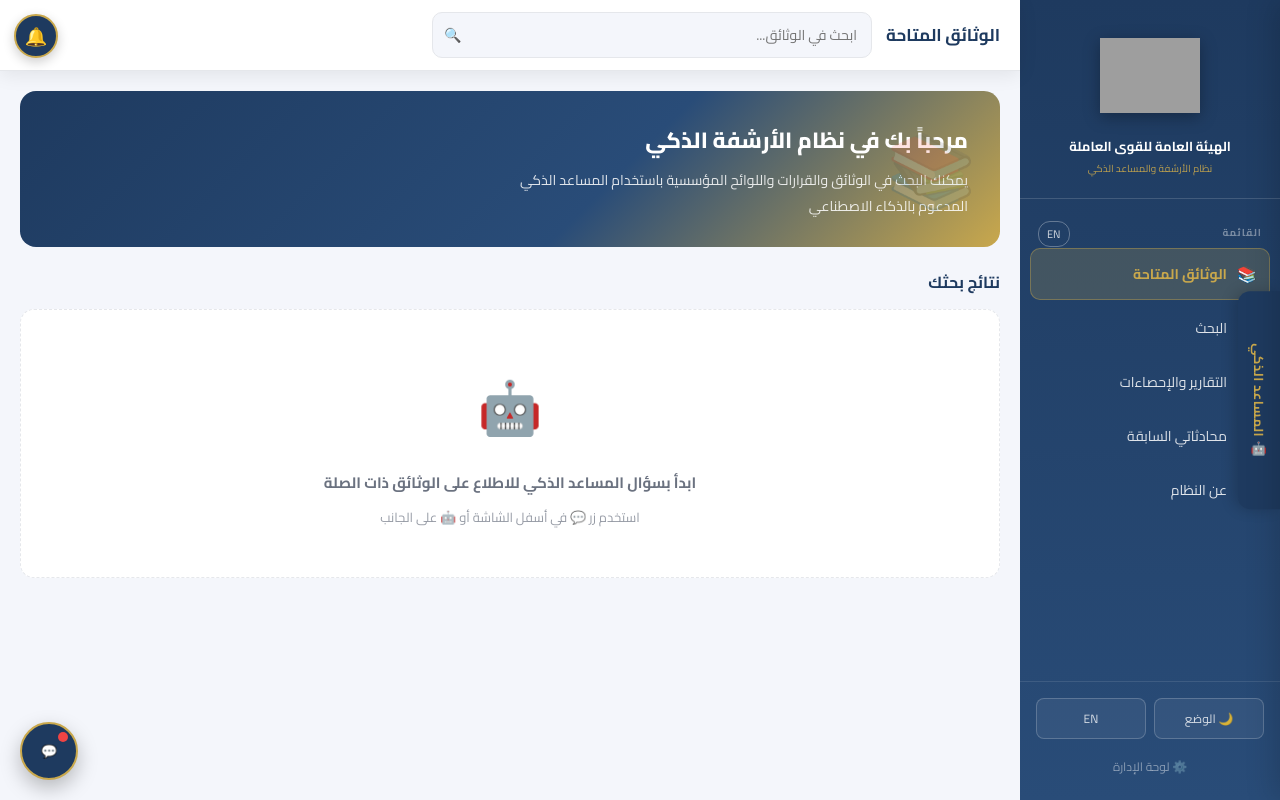
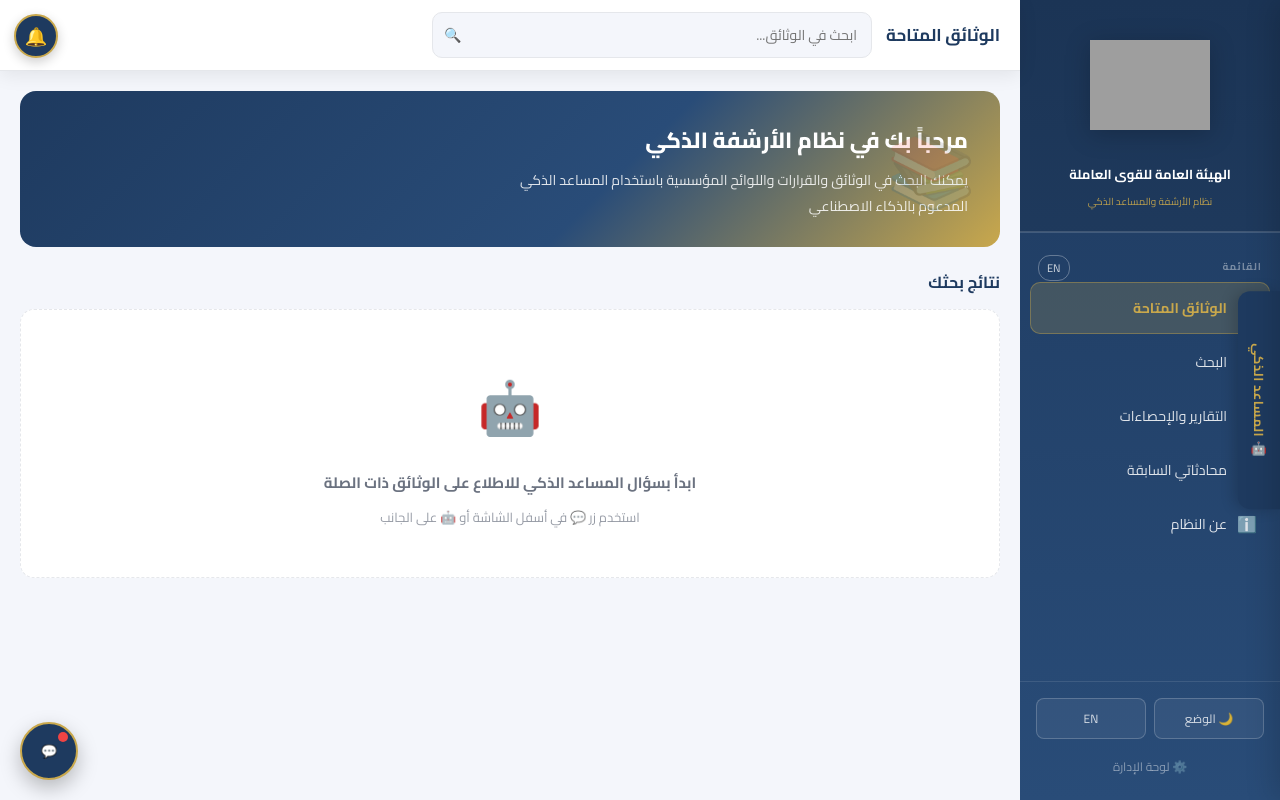
Before and after one commit to engsanad60/pam-archive, a FastAPI app: page / in a window 1280 px wide. Run offline with FastAPI, Linux system fonts and the light colour scheme; grey boxes are pictures that could not be loaded.

Commit message:
fix: use local /static/images/pam-logo.png with external URL fallback in all pages
Made-with: Cursor

```diff
--- a/templates/admin.html
+++ b/templates/admin.html
@@ -4,7 +4,7 @@
   <meta charset="UTF-8" />
   <meta name="viewport" content="width=device-width, initial-scale=1.0" />
   <title>الهيئة العامة للقوى العاملة - نظام الأرشفة الذكي</title>
-  <link rel="icon" href="https://www.manpower.gov.kw/ImageProxy.ashx?path=/Images/Picture6.png" type="image/png">
+  <link rel="icon" href="/static/images/pam-logo.png" type="image/png">
   <link rel="preconnect" href="https://fonts.googleapis.com">
   <link rel="preconnect" href="https://fonts.gstatic.com" crossorigin>
   <link href="https://fonts.googleapis.com/css2?family=Cairo:wght@400;600;700;800&display=swap" rel="stylesheet">
@@ -48,7 +48,7 @@
   <div class="app">
     <aside class="side">
       <div class="brand" style="display:flex;gap:10px;align-items:center">
-        <img src="https://www.manpower.gov.kw/ImageProxy.ashx?path=/Images/Picture6.png"
+        <img src="/static/images/pam-logo.png" onerror="this.onerror=null;this.src='/static/images/pam-logo.png' onerror="this.onerror=null;this.src='https://www.manpower.gov.kw/ImageProxy.ashx?path=/Images/Picture6.png'""
              alt="PAM" style="height:48px;width:auto;object-fit:contain;filter:brightness(1.2)"
              onerror="this.onerror=null;this.outerHTML='<div style=\'width:40px;height:40px;background:#c9a84c;border-radius:50%;display:flex;align-items:center;justify-content:center;color:#1a2f4e;font-weight:bold;font-size:13px;\'>PAM</div>'">
         <div><h1 id="systemName" style="margin:0;font-size:13px;line-height:1.3">الهيئة العامة للقوى العاملة</h1><div style="font-size:10px;color:rgba(255,255,255,.5)">نظام الأرشفة الذكي</div></div>
--- a/templates/admin_archive.html
+++ b/templates/admin_archive.html
@@ -4,7 +4,7 @@
   <meta charset="UTF-8" />
   <meta name="viewport" content="width=device-width, initial-scale=1.0" />
   <title>إدارة الأرشيف - الهيئة العامة للقوى العاملة</title>
-  <link rel="icon" href="https://www.manpower.gov.kw/ImageProxy.ashx?path=/Images/Picture6.png" type="image/png">
+  <link rel="icon" href="/static/images/pam-logo.png" type="image/png">
   <script src="/static/translations.js"></script>
   <link rel="preconnect" href="https://fonts.googleapis.com">
   <link rel="preconnect" href="https://fonts.gstatic.com" crossorigin>
--- a/templates/admin_dashboard.html
+++ b/templates/admin_dashboard.html
@@ -3,7 +3,7 @@
 <head>
   <meta charset="UTF-8"/><meta name="viewport" content="width=device-width,initial-scale=1.0"/>
   <title>لوحة الإدارة - الهيئة العامة للقوى العاملة</title>
-  <link rel="icon" href="https://www.manpower.gov.kw/ImageProxy.ashx?path=/Images/Picture6.png" type="image/png">
+  <link rel="icon" href="/static/images/pam-logo.png" type="image/png">
   <link rel="preconnect" href="https://fonts.googleapis.com">
   <link href="https://fonts.googleapis.com/css2?family=Cairo:wght@400;600;700;800&display=swap" rel="stylesheet">
   <script src="/static/translations.js"></script>
--- a/templates/admin_departments.html
+++ b/templates/admin_departments.html
@@ -4,7 +4,7 @@
   <meta charset="UTF-8"/>
   <meta name="viewport" content="width=device-width,initial-scale=1.0"/>
   <title>الإدارات والأقسام - الهيئة العامة للقوى العاملة</title>
-  <link rel="icon" href="https://www.manpower.gov.kw/ImageProxy.ashx?path=/Images/Picture6.png" type="image/png">
+  <link rel="icon" href="/static/images/pam-logo.png" type="image/png">
   <link rel="preconnect" href="https://fonts.googleapis.com">
   <link href="https://fonts.googleapis.com/css2?family=Cairo:wght@400;600;700;800&display=swap" rel="stylesheet">
   <script src="/static/translations.js"></script>
--- a/templates/admin_logs.html
+++ b/templates/admin_logs.html
@@ -4,7 +4,7 @@
   <meta charset="UTF-8" />
   <meta name="viewport" content="width=device-width, initial-scale=1.0" />
   <title>سجل المحادثات - الهيئة العامة للقوى العاملة</title>
-  <link rel="icon" href="https://www.manpower.gov.kw/ImageProxy.ashx?path=/Images/Picture6.png" type="image/png">
+  <link rel="icon" href="/static/images/pam-logo.png" type="image/png">
   <link rel="preconnect" href="https://fonts.googleapis.com">
   <link href="https://fonts.googleapis.com/css2?family=Cairo:wght@400;600;700;800&display=swap" rel="stylesheet">
   <script src="/static/translations.js"></script>
--- a/templates/admin_settings.html
+++ b/templates/admin_settings.html
@@ -3,7 +3,7 @@
 <head>
   <meta charset="UTF-8"/><meta name="viewport" content="width=device-width,initial-scale=1.0"/>
   <title>الإعدادات - الهيئة العامة للقوى العاملة</title>
-  <link rel="icon" href="https://www.manpower.gov.kw/ImageProxy.ashx?path=/Images/Picture6.png" type="image/png">
+  <link rel="icon" href="/static/images/pam-logo.png" type="image/png">
   <link rel="preconnect" href="https://fonts.googleapis.com">
   <link href="https://fonts.googleapis.com/css2?family=Cairo:wght@400;600;700;800&display=swap" rel="stylesheet">
   <script src="/static/translations.js"></script>
--- a/templates/admin_sidebar.html
+++ b/templates/admin_sidebar.html
@@ -13,8 +13,8 @@ if (typeof LangManager === 'undefined') {
   .admin-layout{display:grid;grid-template-columns:260px 1fr;min-height:100vh}
   .admin-sidebar{background:linear-gradient(180deg,#1e3a5f 0%,#1a3256 100%);color:#fff;display:flex;flex-direction:column;position:sticky;top:0;height:100vh;overflow-y:auto}
   .asb-brand{padding:0;border-bottom:1px solid rgba(255,255,255,.15)}
-  .asb-header{display:flex;flex-direction:column;align-items:center;justify-content:center;padding:25px 15px 18px;text-align:center;gap:12px}
-  .asb-sidebar-logo{width:100px;height:100px;object-fit:contain;filter:drop-shadow(0 4px 8px rgba(0,0,0,.3));transition:transform .3s ease}
+  .asb-header{display:flex!important;flex-direction:column!important;align-items:center!important;justify-content:center!important;padding:25px 10px 20px!important;text-align:center!important;background:rgba(0,0,0,.1)!important}
+  .asb-sidebar-logo{width:120px!important;height:120px!important;object-fit:contain!important;display:block!important;margin:0 auto 12px auto!important;filter:drop-shadow(0 4px 12px rgba(0,0,0,.2))!important;transition:transform .3s ease}
   .asb-sidebar-logo:hover{transform:scale(1.05)}
   .asb-title{display:flex;flex-direction:column;align-items:center;gap:4px}
   .asb-name{font-size:13px;font-weight:700;color:#fff;font-family:'Cairo',sans-serif;line-height:1.4;text-align:center}
@@ -39,7 +39,7 @@ if (typeof LangManager === 'undefined') {
 <aside class="admin-sidebar">
   <div class="asb-brand">
     <div class="asb-header">
-      <img src="https://www.manpower.gov.kw/ImageProxy.ashx?path=/Images/Picture6.png"
+      <img src="/static/images/pam-logo.png" onerror="this.onerror=null;this.src='/static/images/pam-logo.png' onerror="this.onerror=null;this.src='https://www.manpower.gov.kw/ImageProxy.ashx?path=/Images/Picture6.png'""
            alt="PAM Logo"
            class="asb-sidebar-logo"
            onerror="this.onerror=null;this.outerHTML='<div style=\'width:80px;height:80px;background:#c9a84c;border-radius:50%;display:flex;align-items:center;justify-content:center;color:#1a2f4e;font-weight:bold;font-size:20px;\'>PAM</div>'">
--- a/templates/analytics.html
+++ b/templates/analytics.html
@@ -4,7 +4,7 @@
   <meta charset="UTF-8" />
   <meta name="viewport" content="width=device-width, initial-scale=1.0" />
   <title>الهيئة العامة للقوى العاملة - نظام الأرشفة الذكي</title>
-  <link rel="icon" href="https://www.manpower.gov.kw/ImageProxy.ashx?path=/Images/Picture6.png" type="image/png">
+  <link rel="icon" href="/static/images/pam-logo.png" type="image/png">
   <link rel="preconnect" href="https://fonts.googleapis.com">
   <link rel="preconnect" href="https://fonts.gstatic.com" crossorigin>
   <link href="https://fonts.googleapis.com/css2?family=Cairo:wght@400;600;700;800&display=swap" rel="stylesheet">
@@ -62,7 +62,7 @@
 <div class="app">
   <aside class="side">
     <div class="brand" style="gap:10px;background:rgba(255,255,255,.08)">
-      <img src="https://www.manpower.gov.kw/ImageProxy.ashx?path=/Images/Picture6.png"
+      <img src="/static/images/pam-logo.png" onerror="this.onerror=null;this.src='/static/images/pam-logo.png' onerror="this.onerror=null;this.src='https://www.manpower.gov.kw/ImageProxy.ashx?path=/Images/Picture6.png'""
            alt="PAM" style="height:48px;width:auto;object-fit:contain;flex-shrink:0;filter:brightness(1.2)"
            onerror="this.onerror=null;this.outerHTML='<div style=\'width:42px;height:42px;background:#c9a84c;border-radius:50%;display:flex;align-items:center;justify-content:center;color:#1a2f4e;font-weight:bold;font-size:14px;\'>PAM</div>'">
       <div>
--- a/templates/archive.html
+++ b/templates/archive.html
@@ -4,7 +4,7 @@
   <meta charset="UTF-8" />
   <meta name="viewport" content="width=device-width, initial-scale=1.0" />
   <title>الهيئة العامة للقوى العاملة - نظام الأرشفة الذكي</title>
-  <link rel="icon" href="https://www.manpower.gov.kw/ImageProxy.ashx?path=/Images/Picture6.png" type="image/png">
+  <link rel="icon" href="/static/images/pam-logo.png" type="image/png">
   <link rel="preconnect" href="https://fonts.googleapis.com">
   <link rel="preconnect" href="https://fonts.gstatic.com" crossorigin>
   <link href="https://fonts.googleapis.com/css2?family=Cairo:wght@400;600;700;800&display=swap" rel="stylesheet">
@@ -96,7 +96,7 @@
   <div class="app">
     <aside class="side">
       <div class="brand" style="display:flex;gap:10px;align-items:center">
-        <img src="https://www.manpower.gov.kw/ImageProxy.ashx?path=/Images/Picture6.png"
+        <img src="/static/images/pam-logo.png" onerror="this.onerror=null;this.src='/static/images/pam-logo.png' onerror="this.onerror=null;this.src='https://www.manpower.gov.kw/ImageProxy.ashx?path=/Images/Picture6.png'""
              alt="PAM" style="height:48px;width:auto;object-fit:contain;filter:brightness(1.2)"
              onerror="this.onerror=null;this.outerHTML='<div style=\'width:40px;height:40px;background:#c9a84c;border-radius:50%;display:flex;align-items:center;justify-content:center;color:#1a2f4e;font-weight:bold;font-size:13px;\'>PAM</div>'">
         <div><h1 id="systemName" style="margin:0;font-size:13px;line-height:1.3">الهيئة العامة للقوى العاملة</h1><div style="font-size:10px;color:rgba(255,255,255,.5)">نظام الأرشفة الذكي</div></div>
--- a/templates/chat_panel.html
+++ b/templates/chat_panel.html
@@ -30,7 +30,7 @@
 <div id="cpPanel" class="cp-panel" role="complementary" aria-label="المساعد الذكي">
   <div class="cp-head">
     <div style="display:flex;align-items:center;gap:10px">
-      <img src="https://www.manpower.gov.kw/ImageProxy.ashx?path=/Images/Picture6.png"
+      <img src="/static/images/pam-logo.png" onerror="this.onerror=null;this.src='/static/images/pam-logo.png' onerror="this.onerror=null;this.src='https://www.manpower.gov.kw/ImageProxy.ashx?path=/Images/Picture6.png'""
            alt="PAM" style="height:40px;width:auto;object-fit:contain;flex-shrink:0;filter:brightness(1.2)"
            onerror="this.onerror=null;this.outerHTML='<div style=\'width:34px;height:34px;background:#c9a84c;border-radius:50%;display:flex;align-items:center;justify-content:center;color:#1a2f4e;font-weight:bold;font-size:11px;\'>PAM</div>'">
       <div class="cp-head-info">
--- a/templates/chat_widget.html
+++ b/templates/chat_widget.html
@@ -69,7 +69,7 @@
 <section id="cwPanel" class="cw-panel">
   <header id="cwHead" class="cw-head">
     <div style="display:flex;align-items:center;gap:8px">
-      <img src="https://www.manpower.gov.kw/ImageProxy.ashx?path=/Images/Picture6.png"
+      <img src="/static/images/pam-logo.png" onerror="this.onerror=null;this.src='/static/images/pam-logo.png' onerror="this.onerror=null;this.src='https://www.manpower.gov.kw/ImageProxy.ashx?path=/Images/Picture6.png'""
            alt="PAM" style="height:35px;width:auto;object-fit:contain;filter:brightness(1.2)"
            onerror="this.onerror=null;this.outerHTML='<div style=\'width:30px;height:30px;background:#c9a84c;border-radius:50%;display:flex;align-items:center;justify-content:center;color:#1a2f4e;font-weight:bold;font-size:10px;\'>PAM</div>'">
       <div class="cw-title">
--- a/templates/user_portal.html
+++ b/templates/user_portal.html
@@ -4,7 +4,7 @@
   <meta charset="UTF-8"/>
   <meta name="viewport" content="width=device-width,initial-scale=1.0"/>
   <title>الهيئة العامة للقوى العاملة - نظام الأرشفة الذكي</title>
-  <link rel="icon" href="https://www.manpower.gov.kw/ImageProxy.ashx?path=/Images/Picture6.png" type="image/png">
+  <link rel="icon" href="/static/images/pam-logo.png" type="image/png">
   <link rel="preconnect" href="https://fonts.googleapis.com">
   <link rel="preconnect" href="https://fonts.gstatic.com" crossorigin>
   <link href="https://fonts.googleapis.com/css2?family=Cairo:wght@400;600;700;800&display=swap" rel="stylesheet">
@@ -17,12 +17,12 @@
     /* Sidebar */
     .sidebar{background:linear-gradient(180deg,#1e3a5f 0%,#294c78 100%);color:#fff;padding:0;display:flex;flex-direction:column;position:sticky;top:0;height:100vh;overflow-y:auto}
     .sidebar-brand{padding:0;border-bottom:1px solid rgba(255,255,255,.15)}
-    .sidebar-header{display:flex;flex-direction:column;align-items:center;justify-content:center;padding:25px 15px 20px;text-align:center;gap:12px}
-    .sidebar-logo{width:100px;height:100px;object-fit:contain;filter:drop-shadow(0 4px 8px rgba(0,0,0,.3));transition:transform .3s ease}
+    .sidebar-header{display:flex!important;flex-direction:column!important;align-items:center!important;justify-content:center!important;padding:25px 10px 20px!important;text-align:center!important;border-bottom:1px solid rgba(255,255,255,.15)!important;background:rgba(0,0,0,.1)!important}
+    .sidebar-logo{width:120px!important;height:120px!important;object-fit:contain!important;display:block!important;margin:0 auto 12px auto!important;filter:drop-shadow(0 4px 12px rgba(0,0,0,.2))!important;transition:transform .3s ease}
     .sidebar-logo:hover{transform:scale(1.05)}
     .sidebar-title{display:flex;flex-direction:column;align-items:center;gap:4px}
-    .sidebar-title-main{font-size:13px;font-weight:700;color:#fff;font-family:'Cairo',sans-serif;line-height:1.4;text-align:center}
-    .sidebar-title-sub{font-size:10px;font-weight:400;color:#c9a84c;font-family:'Cairo',sans-serif;text-align:center;opacity:.9}
+    .sidebar-title-main{font-size:13px!important;font-weight:700!important;color:#fff!important;line-height:1.5!important;margin-top:8px!important;font-family:'Cairo',sans-serif;text-align:center}
+    .sidebar-title-sub{font-size:10px!important;color:#c9a84c!important;margin-top:3px!important;font-family:'Cairo',sans-serif;text-align:center;opacity:.9}
     .sidebar-nav{flex:1;padding:12px 10px}
     .nav-section-label{font-size:10px;color:rgba(255,255,255,.4);text-transform:uppercase;letter-spacing:1px;padding:12px 8px 6px;font-weight:700}
     .nav-item{display:flex;align-items:center;gap:10px;padding:10px 12px;border-radius:10px;cursor:pointer;font-size:14px;color:rgba(255,255,255,.85);text-decoration:none;transition:all .15s;border:1px solid transparent;margin-bottom:2px}
@@ -119,10 +119,10 @@
 <!-- Splash Screen -->
 <div id="splash">
   <div class="splash-logo">
-    <img src="https://www.manpower.gov.kw/ImageProxy.ashx?path=/Images/Picture6.png"
+    <img src="/static/images/pam-logo.png"
+         onerror="this.src='/static/images/pam-logo.png' onerror="this.onerror=null;this.src='https://www.manpower.gov.kw/ImageProxy.ashx?path=/Images/Picture6.png'""
          alt="الهيئة العامة للقوى العاملة"
-         style="height:120px;width:auto;object-fit:contain;filter:drop-shadow(0 4px 12px rgba(0,0,0,.4))"
-         onerror="this.onerror=null;this.outerHTML='<div style=\'width:100px;height:100px;background:#c9a84c;border-radius:50%;display:flex;align-items:center;justify-content:center;color:#1a2f4e;font-weight:bold;font-size:28px;\'>PAM</div>'">
+         style="height:120px;width:auto;object-fit:contain;filter:drop-shadow(0 4px 12px rgba(0,0,0,.4))">
   </div>
   <div class="splash-name">الهيئة العامة للقوى العاملة</div>
   <div class="splash-sub">نظام الأرشفة والمساعد الذكي</div>
@@ -134,10 +134,10 @@
   <aside class="sidebar">
     <div class="sidebar-brand">
       <div class="sidebar-header">
-        <img src="https://www.manpower.gov.kw/ImageProxy.ashx?path=/Images/Picture6.png"
-             alt="PAM Logo"
-             class="sidebar-logo"
-             onerror="this.onerror=null;this.outerHTML='<div style=\'width:80px;height:80px;background:#c9a84c;border-radius:50%;display:flex;align-items:center;justify-content:center;color:#1a2f4e;font-weight:bold;font-size:20px;\'>PAM</div>'">
+        <img src="/static/images/pam-logo.png"
+             onerror="this.src='/static/images/pam-logo.png' onerror="this.onerror=null;this.src='https://www.manpower.gov.kw/ImageProxy.ashx?path=/Images/Picture6.png'""
+             alt="الهيئة العامة للقوى العاملة"
+             class="sidebar-logo">
         <div class="sidebar-title">
           <span class="sidebar-title-main">الهيئة العامة للقوى العاملة</span>
           <span class="sidebar-title-sub">نظام الأرشفة والمساعد الذكي</span>
@@ -228,7 +228,7 @@
         <div class="about-card">
           <div style="display:flex;align-items:center;gap:12px;margin-bottom:16px">
             <div style="flex-shrink:0">
-              <img src="https://www.manpower.gov.kw/ImageProxy.ashx?path=/Images/Picture6.png"
+              <img src="/static/images/pam-logo.png" onerror="this.onerror=null;this.src='/static/images/pam-logo.png' onerror="this.onerror=null;this.src='https://www.manpower.gov.kw/ImageProxy.ashx?path=/Images/Picture6.png'""
                    alt="الهيئة العامة للقوى العاملة"
                    style="height:60px;width:auto;object-fit:contain"
                    onerror="this.onerror=null;this.outerHTML='<div style=\'width:52px;height:52px;background:#c9a84c;border-radius:50%;display:flex;align-items:center;justify-content:center;color:#1a2f4e;font-weight:bold;font-size:14px;\'>PAM</div>'">
```
